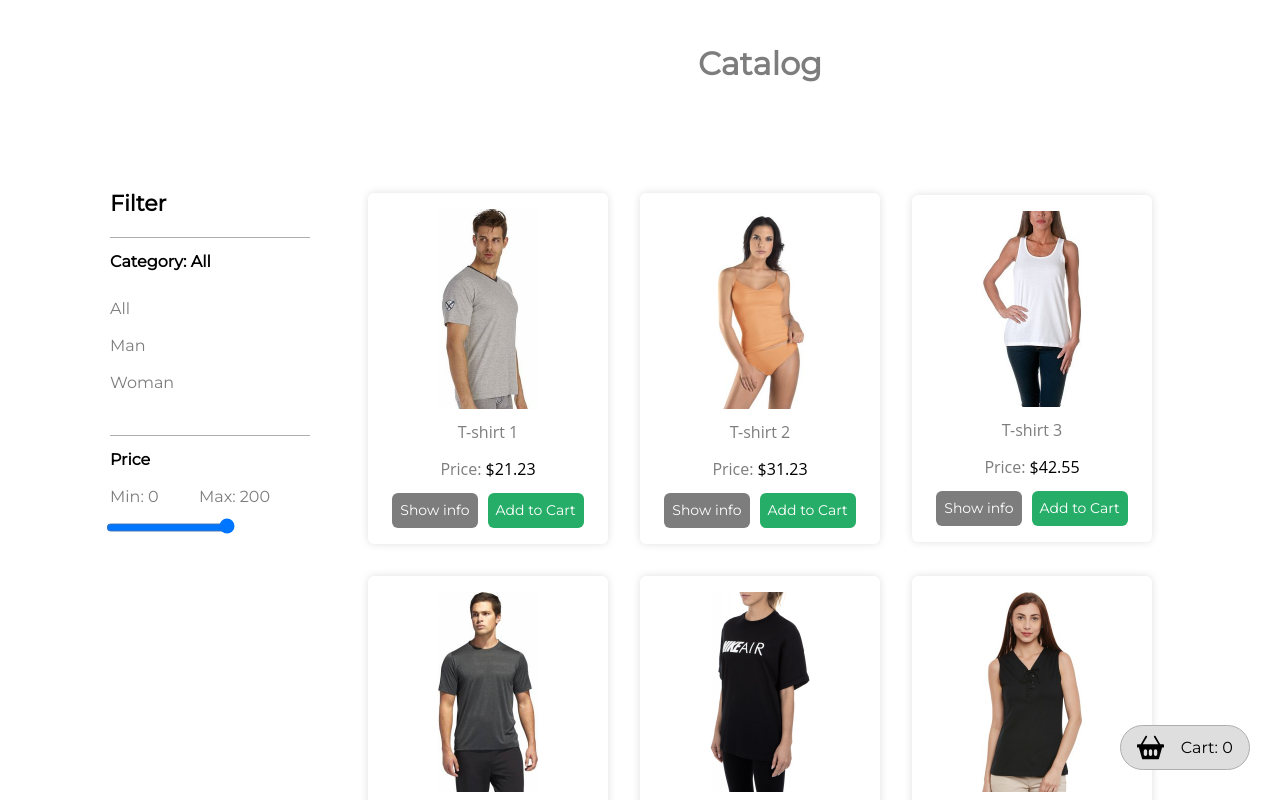
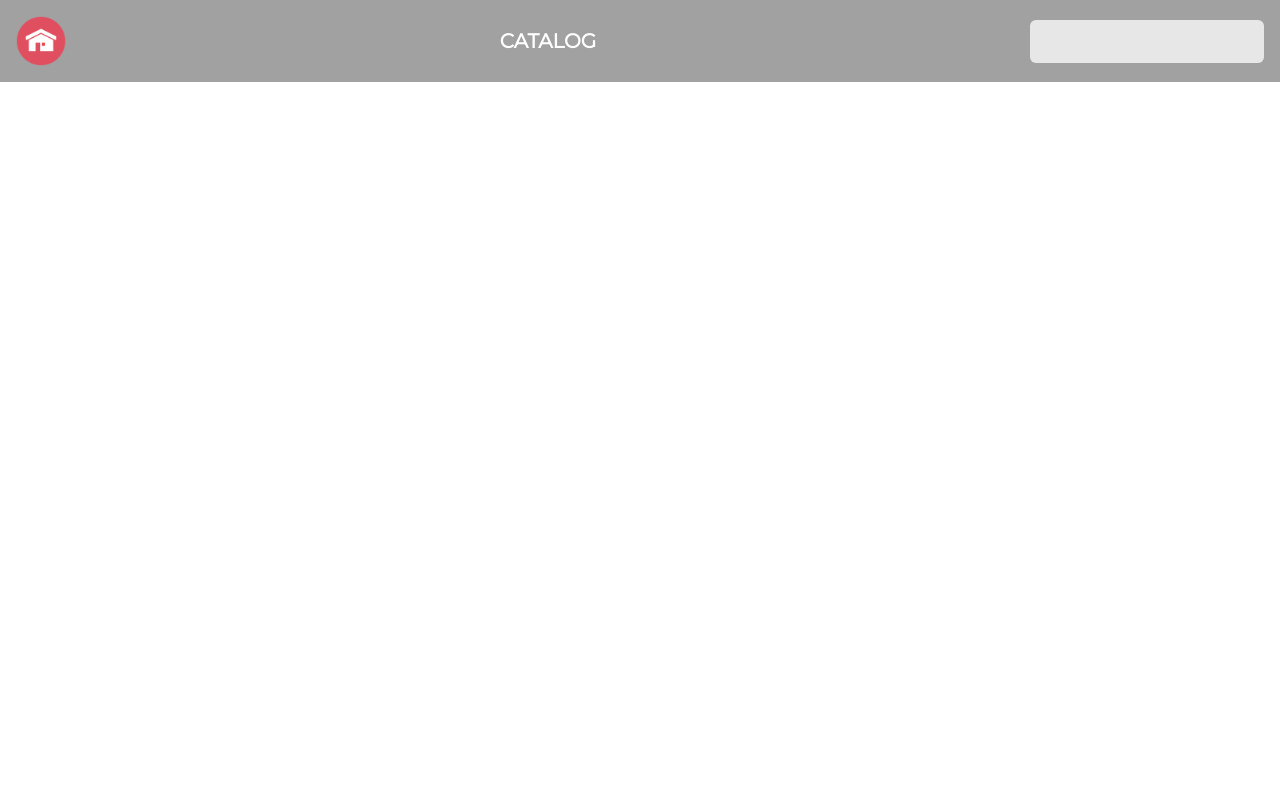
Before and after one commit to User-960/Online-shop, a Vue app: page / in a window 1280 px wide. Shown: the top 800 px of the page. Built offline with nearby package versions, Linux system fonts and the light colour scheme; data requests are answered from the project's data file.

Commit message:
feat: add components main-page and header

```diff
--- a/src/components/catalog/v-catalog.vue
+++ b/src/components/catalog/v-catalog.vue
@@ -48,10 +48,6 @@
         Cart: {{ CART.length }}
       </div>
     </router-link>
-
-    <h1 class="v-catalog__title">
-      Catalog
-    </h1>
 
     <div class="v-catalog__list">
       <vCatalogItem
@@ -159,7 +155,9 @@
 <style lang="scss">
 @import '../../static/style/vars';
 .v-catalog {
+  margin-top: 90px;
   &__list {
+    position: relative;
     display: flex;
     flex-wrap: wrap;
     align-items: center;
@@ -183,22 +181,17 @@
   &__link_to_cart_img {
     width: 27px;
   }
-  &__title {
-    margin: 50px auto 20px ;
-    text-align: center;
-    font-family: 'Montserrat';
-  }
 }
 
 .v-filter {
   position: relative;
-  top: 190px;
-  margin-left: 20px;
-  margin-right: 20px;
+  top: 90px;
+  margin-right: 60px;
   &__title {
     font-size: 22px;
     color: $color-black;
     font-family: 'Montserrat';
+    margin-top: 116px;
     margin-bottom: 20px;
     font-weight: bold;
   }
--- /dev/null
+++ b/src/components/layouts/v-header.vue
@@ -0,0 +1,72 @@
+<template>
+  <div class="v-header">
+    <img
+      class="v-header__logo"
+      src="../../static/images/home.png"
+      alt="logo"
+    />
+
+    <router-link :to="{ name: 'catalog' }">
+      <div class="v-header__link_to_catalog">
+        CATALOG
+      </div>
+    </router-link>
+
+    <input
+      class="v-header__search"
+      type="text"
+    />
+  </div>
+</template>
+
+<script lang="ts">
+  import { defineComponent } from 'vue';
+
+  export default defineComponent({
+    name: 'v-header',
+    data: () => ({
+
+    }),
+    computed: {}
+  });
+</script>
+
+<style lang="scss">
+@import '../../static/style/vars';
+.v-header {
+  display: flex;
+  justify-content: space-between;
+  align-items: center;
+  padding: 16px;
+  background-color: $color-dark;
+  position: fixed;
+  top: 0;
+  left: 0;
+  width: 100%;
+  z-index: 20;
+  &__logo {
+    width: 50px;
+  }
+  &__link_to_catalog {
+    font-family: 'Montserrat';
+    color: #fff;
+    font-size: 20px;
+    font-weight: bold;
+    padding: 4px;
+  }
+  &__link_to_catalog:hover {
+    transition: border-bottom .5s ease;
+    border-bottom: 2px solid #fff;
+  }
+  &__search {
+    font-family: 'Montserrat';
+    padding: 8px;
+    color: #3d3d3d;
+    border-radius: 6px;
+    border: none;
+    outline: none;
+    background-color: #e7e7e7;
+  }
+}
+
+</style>
--- /dev/null
+++ b/src/components/main-page/v-main-page.vue
@@ -0,0 +1,22 @@
+<template>
+  <div class="v-main-page">
+    <h1>Online shop</h1>
+  </div>
+</template>
+
+<script lang="ts">
+  import { defineComponent } from 'vue';
+
+  export default defineComponent({
+    name: 'v-main-page',
+    props: {},
+    data: () => ({
+
+    }),
+    computed: {}
+  });
+</script>
+
+<style lang="scss" scoped>
+
+</style>
--- a/src/components/v-main-wrapper.vue
+++ b/src/components/v-main-wrapper.vue
@@ -1,33 +1,40 @@
 <template>
   <div class="v-main-wrapper">
+    <v-header />
+    <div class="container">
+      <div class="main__inner">
         <router-view />
+      </div>
+    </div>
   </div>
 </template>
 
 <script lang="ts">
   import { defineComponent } from 'vue';
+  import vHeader from './layouts/v-header.vue';
 
   export default defineComponent({
     name: 'v-main-wrapper',
+    components: {
+      vHeader
+    },
     data: () => ({
 
     }),
     computed: {},
-    // watch: {},
-    // methods: {},
   });
 </script>
 
 <style lang="scss">
 .v-main-wrapper {
-    max-width: 1100px;
   margin: 0 auto;
   display: flex;
-  }
-
-  @media (max-width: 540px) {
-  .v-main-wrapper {
   flex-direction: column;
 }
+.main__inner {
+  display: flex;
+  justify-content: space-between;
+  max-width: 1200px;
+  width: 100%;
 }
 </style>
--- a/src/router/router.ts
+++ b/src/router/router.ts
@@ -1,10 +1,17 @@
 import { createRouter, createWebHistory } from 'vue-router';
+
 import vCatalog from '../components/catalog/v-catalog.vue';
 import vCart from '../components/cart/v-cart.vue';
+import vMainPage from '../components/main-page/v-main-page.vue';
 
 const routes = [
   {
     path: '/',
+    name: 'mainPage',
+    component: vMainPage,
+  },
+  {
+    path: '/catalog',
     name: 'catalog',
     component: vCatalog,
   },
--- a/src/templates/index.html
+++ b/src/templates/index.html
@@ -7,8 +7,6 @@
   <title><%= htmlWebpackPlugin.options.title %></title>
 </head>
 <body>
-  <div class="container">
-    <div id="app"></div>
-  </div>
+  <div id="app"></div>
 </body>
 </html>
```
Lines whose indentation alone changed are shown as unchanged.
